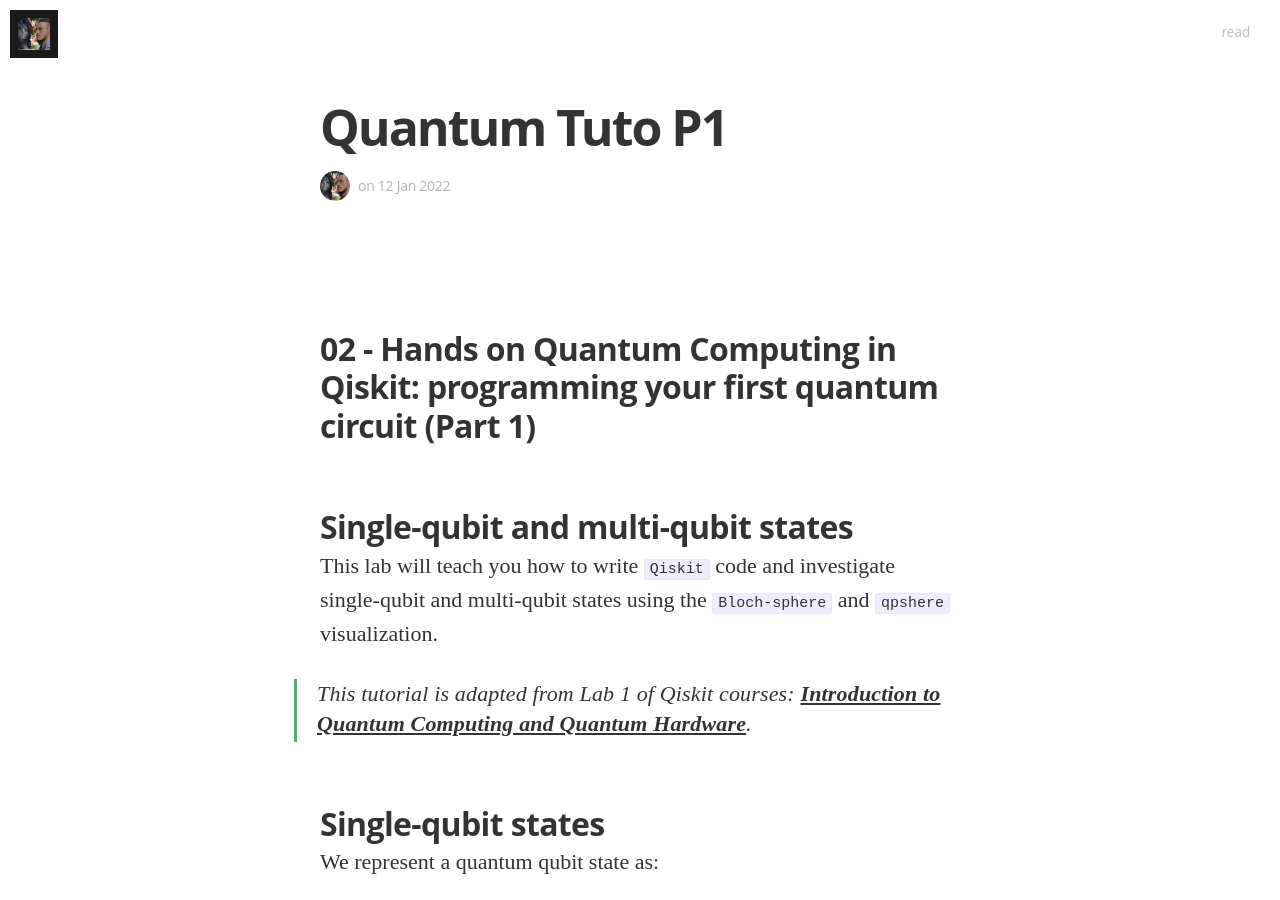
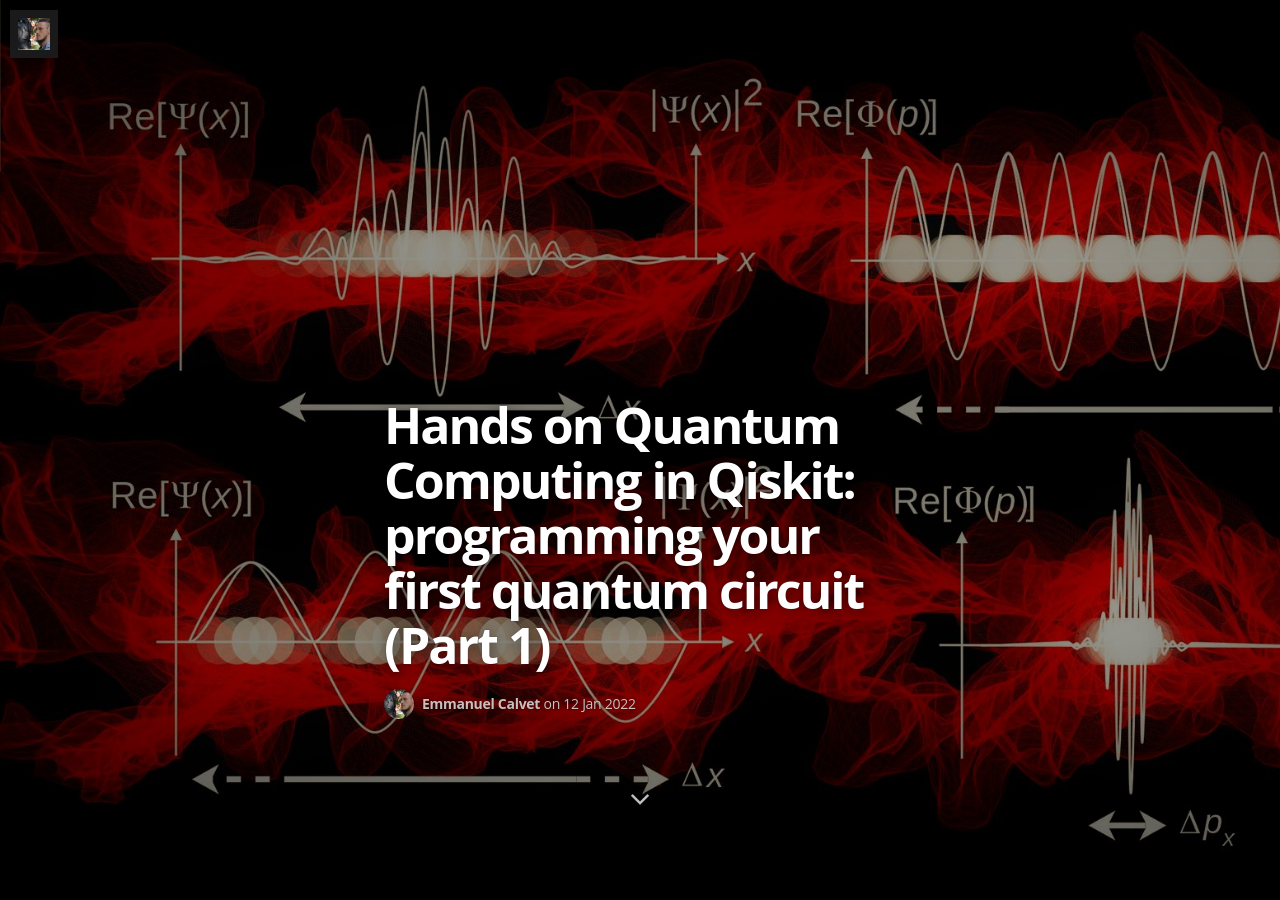
Before and after one commit to ManuNeuro/EmmanuelCalvet, a Jekyll site: the page built from _posts/2022-01-12-quantum-tuto-p1.md, in a window 1280 px wide and 900 px high. Built offline with Jekyll 4.4.1, drawn with Linux system fonts in a browser that asks for light colours; nearby versions of some CDN libraries; some web fonts are replaced; our own code applies the rules of GitHub Pages for plain Markdown files; formulas are drawn with MathJax 3; comment, search, counter and statistics services are not loaded.

Commit message:
Update 2022-01-12-quantum-tuto-p1.md

```diff
--- a/_posts/2022-01-12-quantum-tuto-p1.md
+++ b/_posts/2022-01-12-quantum-tuto-p1.md
@@ -1,4 +1,10 @@
-# 02 - Hands on Quantum Computing in Qiskit: programming your first quantum circuit (Part 1)
+---
+title: "Hands on Quantum Computing in Qiskit: programming your first quantum circuit (Part 1)"
+layout: post
+categories: Finance
+comments: true
+image: /assets/article_images/2022-01-12-quantum-tuto-p1/quantum-cover-sunscreen.jpg
+---
 
 # Single-qubit and multi-qubit states
 
```
